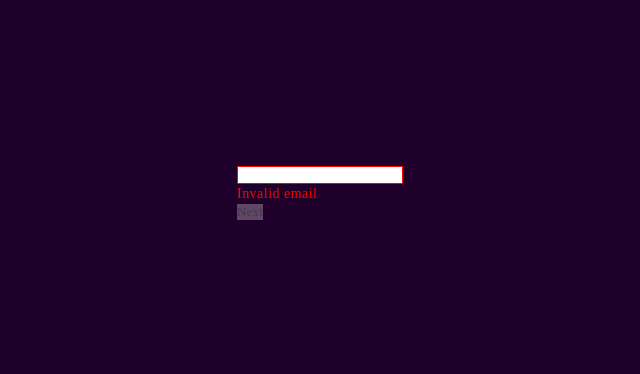
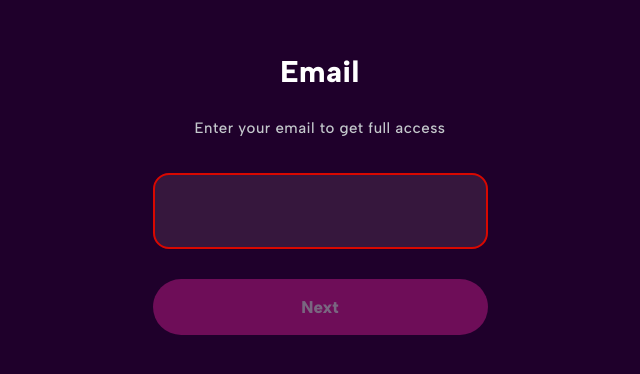
Before and after one commit to NNaumenko83/quiz-test-task, a React (Vite) app: page /email in a window 1280 px wide. Shown: the part 206-580 px from the top of the page, without its empty margins (320-960 px from the left). Built offline with nearby package versions, Linux system fonts and the light colour scheme.

Commit message:
UPD: Email form

```diff
--- /dev/null
+++ b/src/components/EmailForm/EmailForm.styled.ts
@@ -0,0 +1,42 @@
+import styled from 'styled-components'
+
+type EmailProps = {
+    isValid: boolean
+}
+
+export const StyledInput = styled.input<EmailProps>`
+    width: 335px;
+    height: 76px;
+
+    display: flex;
+    flex-direction: row;
+    justify-content: flex-start;
+    align-items: center;
+    padding: 21px 20px;
+
+    border: 2px solid ${proops => (proops.isValid ? '#36173D' : '#d90800')};
+    border-radius: 16px;
+    background: rgb(54, 23, 61);
+
+    color: rgb(255, 255, 255);
+    font-family: 'AlbertSans-Medium';
+    font-size: 17px;
+
+    line-height: 1.17;
+    letter-spacing: -1%;
+`
+export const ErrorWrapper = styled.div`
+    height: 30px;
+    display: flex;
+    align-items: center;
+
+    color: #d90800;
+    font-family: 'AlbertSans-Medium';
+    font-size: 15px;
+
+    line-height: 1.46;
+`
+
+export const StyledForm = styled.form`
+    margin-top: 1.875rem;
+`
--- a/src/components/EmailForm/EmailForm.tsx
+++ b/src/components/EmailForm/EmailForm.tsx
@@ -2,6 +2,9 @@ import React, { useState } from 'react'
 import { emailRegexp } from '../../constants/regex'
 import { useNavigate } from 'react-router-dom'
 import { getQuizFromLocalStorage } from '../../helpers/getQuizFromLocalStorage'
+import { ErrorWrapper, StyledForm, StyledInput } from './EmailForm.styled'
+import ErrorMessage from '../ErrorMessage/ErrorMessage'
+import { Button } from '../Button/Button'
 
 const EmailForm = () => {
     const [email, setEmail] = useState('')
@@ -29,21 +32,26 @@ const EmailForm = () => {
 
     return (
         <>
-            <form onSubmit={handleSubmit}>
+            <StyledForm onSubmit={handleSubmit}>
                 <label htmlFor="email">
-                    <input
+                    <StyledInput
                         type="email"
                         id="email"
                         value={email}
                         onChange={handleChange}
-                        style={{ border: isValid ? '' : '1px solid red' }}
+                        isValid={isValid}
                     />
-                    {!isValid && <p style={{ color: 'red' }}>Invalid email</p>}
                 </label>
-                <button type="submit" disabled={!isValid}>
+                <ErrorWrapper>
+                    {!isValid && email.length > 1 && (
+                        <ErrorMessage>Invalid email</ErrorMessage>
+                    )}
+                </ErrorWrapper>
+
+                <Button type="submit" disabled={!isValid}>
                     Next
-                </button>
-            </form>
+                </Button>
+            </StyledForm>
         </>
     )
 }
--- /dev/null
+++ b/src/components/SmallTitle/SmallTitle.syled.ts
@@ -0,0 +1,14 @@
+import styled from 'styled-components'
+
+const StyledSmallTitle = styled.h2`
+    margin-bottom: 24px;
+    text-align: center;
+
+    color: #f2f3f5;
+    font-family: 'NunitoSans-Bold';
+    font-size: 28px;
+
+    line-height: 1.21;
+    letter-spacing: -1%;
+`
+export default StyledSmallTitle
--- /dev/null
+++ b/src/components/SmallTitle/SmallTitle.tsx
@@ -0,0 +1,12 @@
+import React from 'react'
+import StyledSmallTitle from './SmallTitle.syled'
+
+type SmallTitleProps = {
+    children: React.ReactNode
+}
+
+const SmallTitle = ({ children }: SmallTitleProps) => {
+    return <StyledSmallTitle>{children}</StyledSmallTitle>
+}
+
+export default SmallTitle
--- a/src/components/Title/Title.styled.ts
+++ b/src/components/Title/Title.styled.ts
@@ -4,11 +4,11 @@ const StyledTitle = styled.h2`
     margin-bottom: 24px;
     text-align: center;
 
-    color: #f2f3f5;
-    font-family: 'NunitoSans-Bold';
-    font-size: 28px;
+    color: #ffffff;
+    font-family: 'AlbertSans-ExtraBold';
+    font-size: 30px;
 
-    line-height: 1.21;
-    letter-spacing: -1%;
+    line-height: 1.26;
+    letter-spacing: -2%;
 `
 export default StyledTitle
--- a/src/pages/Email/Email.styled.ts
+++ b/src/pages/Email/Email.styled.ts
@@ -7,3 +7,10 @@ export const EmailContainer = styled(ContainerStyled)`
     align-items: center;
     justify-content: center;
 `
+export const Text = styled.p`
+    color: #c4c8cc;
+    font-family: 'AlbertSans-Medium';
+    font-size: 15px;
+    line-height: 1.83;
+    letter-spacing: 0%;
+`
--- a/src/pages/Email/Email.tsx
+++ b/src/pages/Email/Email.tsx
@@ -1,11 +1,17 @@
+import { useTranslation } from 'react-i18next'
 import EmailForm from '../../components/EmailForm/EmailForm'
 import Main from '../../components/Main/Main'
-import { EmailContainer } from './Email.styled'
+import Title from '../../components/Title/Title'
+
+import { EmailContainer, Text } from './Email.styled'
 
 const Email = () => {
+    const { t } = useTranslation()
     return (
         <Main>
             <EmailContainer>
+                <Title>Email</Title>
+                <Text>{t('enter_your_email_to_get_full_access')}</Text>
                 <EmailForm />
             </EmailContainer>
         </Main>
--- a/src/pages/PageFive/PageFive.styled.ts
+++ b/src/pages/PageFive/PageFive.styled.ts
@@ -4,6 +4,16 @@ export const LoaderWrapper = styled.div`
     width: 100vw;
     height: 100vh;
     display: flex;
+    flex-direction: column;
     align-items: center;
     justify-content: center;
 `
+export const InfoLoaderText = styled.p`
+    color: #ffffff;
+    font-family: 'AlbertSans-SemiBold';
+    font-size: 17px;
+    font-weight: 600;
+    line-height: 1.56;
+    letter-spacing: -1%;
+    text-align: center;
+`
--- a/src/pages/PageFive/PageFive.tsx
+++ b/src/pages/PageFive/PageFive.tsx
@@ -5,10 +5,10 @@ import { Navigate } from 'react-router-dom'
 import Loader from '../../components/Loader/Loader'
 import Container from '../../components/Container/Container'
 import { useTranslation } from 'react-i18next'
-import Title from '../../components/Title/Title'
 import Text from '../../components/Text/Text'
-import { LoaderWrapper } from './PageFive.styled'
+import { InfoLoaderText, LoaderWrapper } from './PageFive.styled'
 import { useQuiz } from '../../hooks/useQuiz'
+import SmallTitle from '../../components/SmallTitle/SmallTitle'
 
 const PageFive = () => {
     const { loading, setLoading } = useQuiz()
@@ -34,10 +34,15 @@ const PageFive = () => {
             {loading ? (
                 <LoaderWrapper>
                     <Loader />
+                    <InfoLoaderText>
+                        {t('finding_collections_for_you')}...
+                    </InfoLoaderText>
                 </LoaderWrapper>
             ) : (
                 <>
-                    <Title>{t('what_are_your_favorite_topics')}?</Title>
+                    <SmallTitle>
+                        {t('what_are_your_favorite_topics')}?
+                    </SmallTitle>
                     <Text>{t('choose_up_to_3_topics_you_like')}</Text>
                     <FavoriteTopicsForm loading={setLoading} />
                 </>
--- a/src/pages/PageOne/PageOne.tsx
+++ b/src/pages/PageOne/PageOne.tsx
@@ -1,13 +1,13 @@
-import Title from '../../components/Title/Title'
 import LanguagesList from '../../components/LanguagesList/LanguagesList'
 
 import Container from '../../components/Container/Container'
 import Text from '../../components/Text/Text'
+import SmallTitle from '../../components/SmallTitle/SmallTitle'
 
 const PageOne = () => {
     return (
         <Container>
-            <Title>What is your preferred language?</Title>
+            <SmallTitle>What is your preferred language?</SmallTitle>
             <Text>Choose language</Text>
             <LanguagesList />
         </Container>
--- a/src/pages/PageThree/PageThree.tsx
+++ b/src/pages/PageThree/PageThree.tsx
@@ -6,7 +6,7 @@ const PageThree = () => {
     const { t } = useTranslation()
     return (
         <div>
-            <Title>{t('what_is_your_age')}</Title>
+            <Title>{t('what_is_your_age')}?</Title>
 
             <AgesList />
         </div>
--- a/src/pages/PageTwo/PageTwo.tsx
+++ b/src/pages/PageTwo/PageTwo.tsx
@@ -2,15 +2,16 @@ import { useTranslation } from 'react-i18next'
 
 import Container from '../../components/Container/Container'
 import GenderList from '../../components/GendersList/GenderList'
-import Title from '../../components/Title/Title'
+
 import Text from '../../components/Text/Text'
+import SmallTitle from '../../components/SmallTitle/SmallTitle'
 
 const PageTwo = () => {
     const { t } = useTranslation()
 
     return (
         <Container>
-            <Title>{t('what_gender_do_you_identify_with')}?</Title>
+            <SmallTitle>{t('what_gender_do_you_identify_with')}?</SmallTitle>
             <Text>{t('please_share_how_do_you_identify_yourself')}?</Text>
             <GenderList />
         </Container>
```
